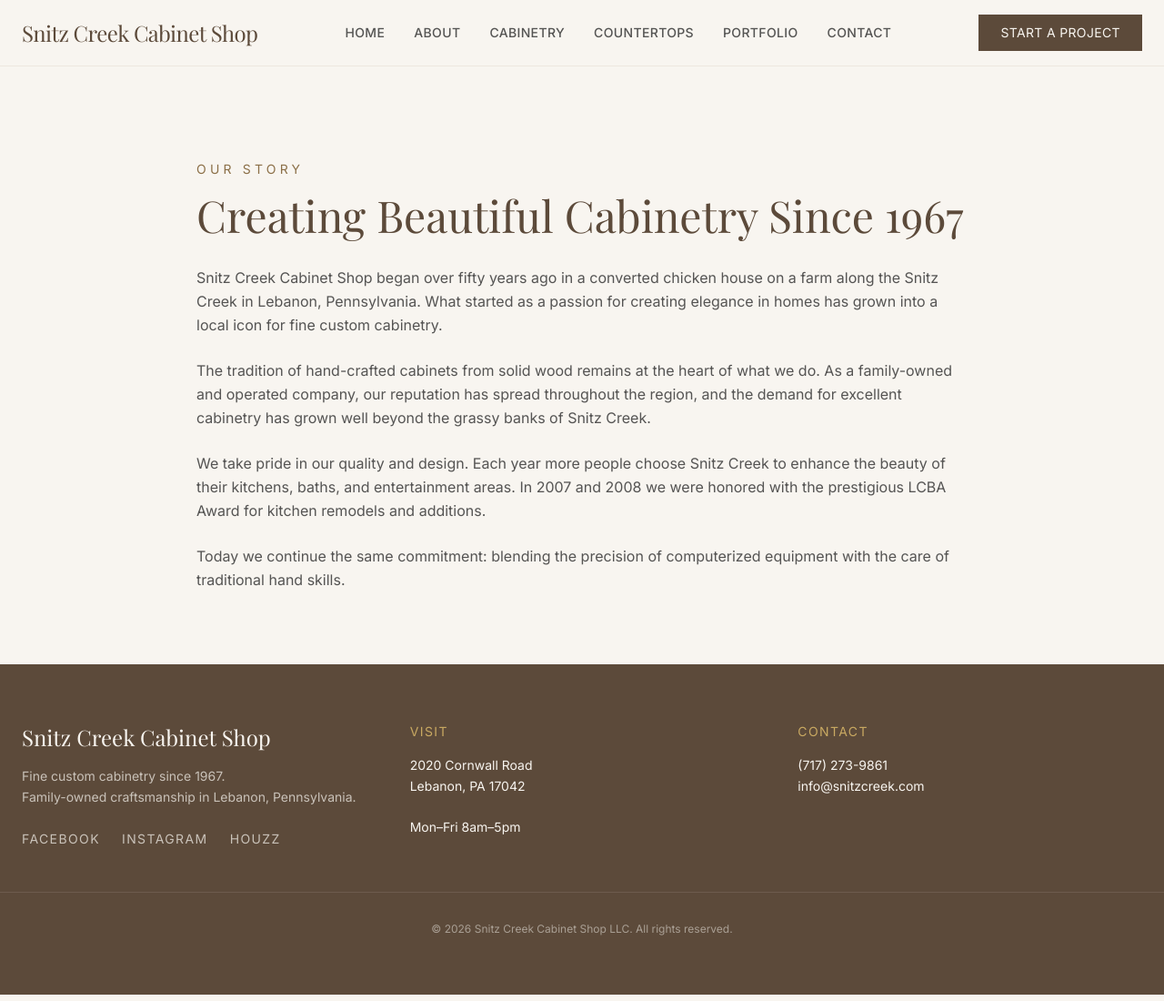
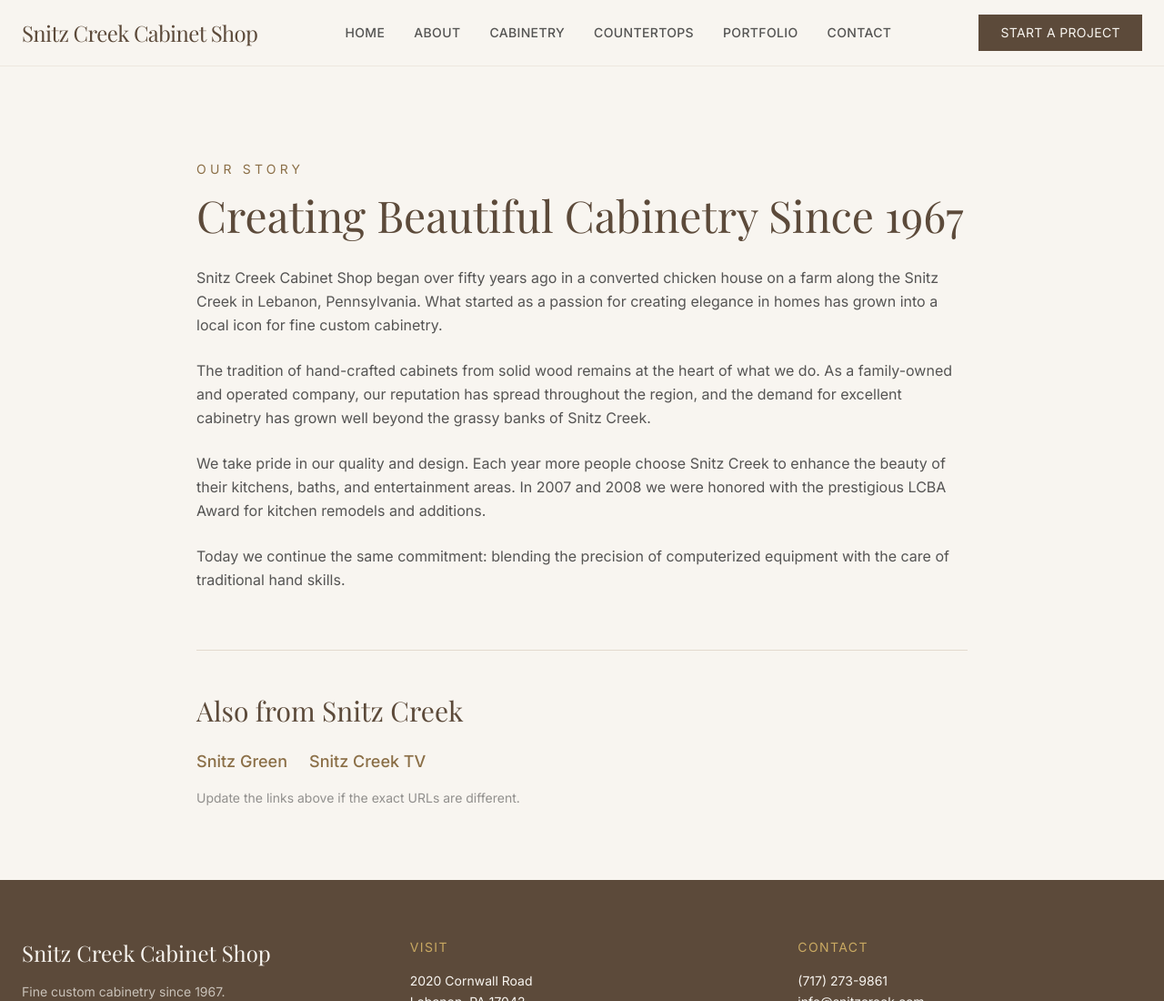
Before and after one commit to deanlzook/snitzcreek-astro, an Astro site: page /about in a window 1280 px wide. Shown: the top 1100 px of the page at 91% size. Built offline with nearby package versions, Linux system fonts and the light colour scheme; Astro itself is replaced by a stand-in of ours.

Commit message:
Add Snitz Green and Snitz Creek TV links to About page

```diff
--- a/src/pages/about.astro
+++ b/src/pages/about.astro
@@ -16,6 +16,15 @@ import Footer from '../components/Footer.astro';
         <p>We take pride in our quality and design. Each year more people choose Snitz Creek to enhance the beauty of their kitchens, baths, and entertainment areas. In 2007 and 2008 we were honored with the prestigious LCBA Award for kitchen remodels and additions.</p>
         <p>Today we continue the same commitment: blending the precision of computerized equipment with the care of traditional hand skills.</p>
       </div>
+
+      <div class="mt-16 pt-12 border-t border-wood/20">
+        <h2 class="font-serif text-3xl text-darkwood mb-6">Also from Snitz Creek</h2>
+        <div class="flex flex-wrap gap-6">
+          <a href="https://www.instagram.com/snitzgreen" target="_blank" rel="noopener" class="text-wood hover:text-darkwood text-lg font-medium">Snitz Green</a>
+          <a href="https://www.youtube.com/@snitzcreektv" target="_blank" rel="noopener" class="text-wood hover:text-darkwood text-lg font-medium">Snitz Creek TV</a>
+        </div>
+        <p class="text-sm text-charcoal/50 mt-4">Update the links above if the exact URLs are different.</p>
+      </div>
     </section>
   </main>
   <Footer />
```
